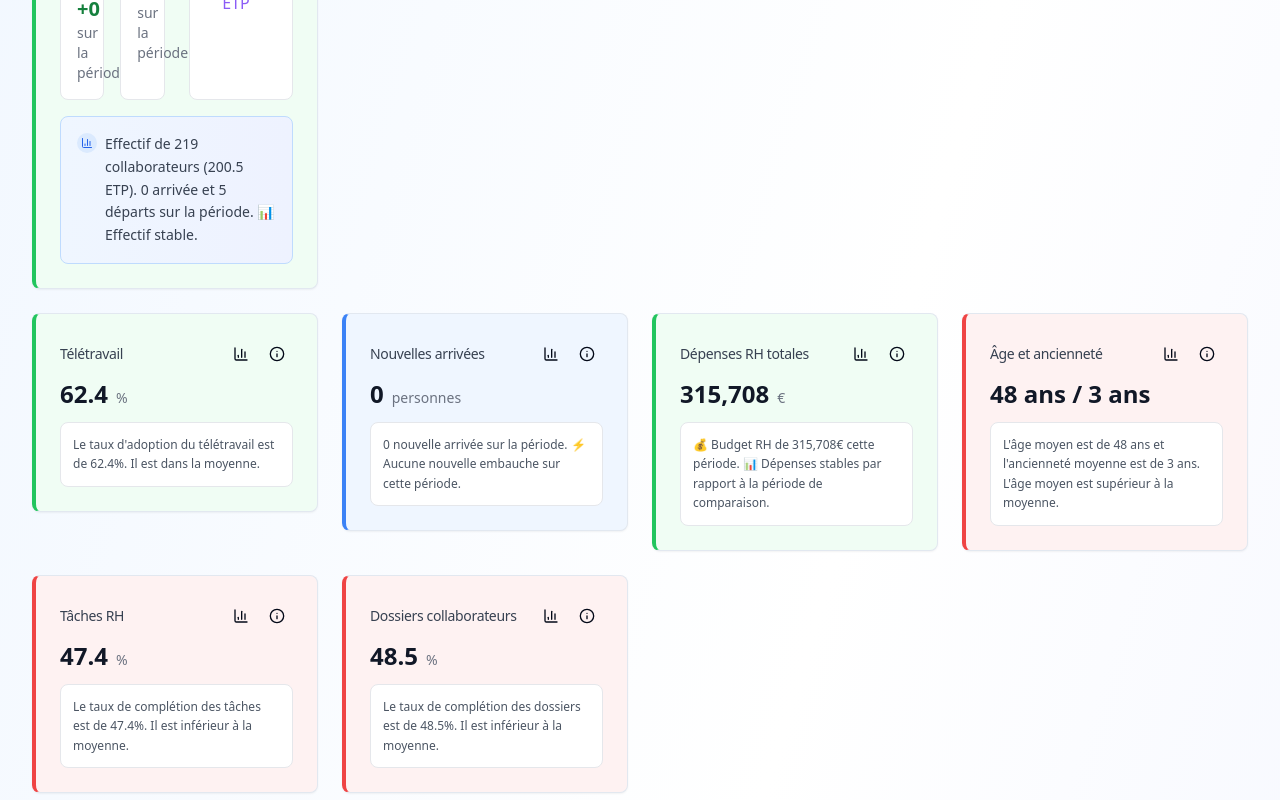
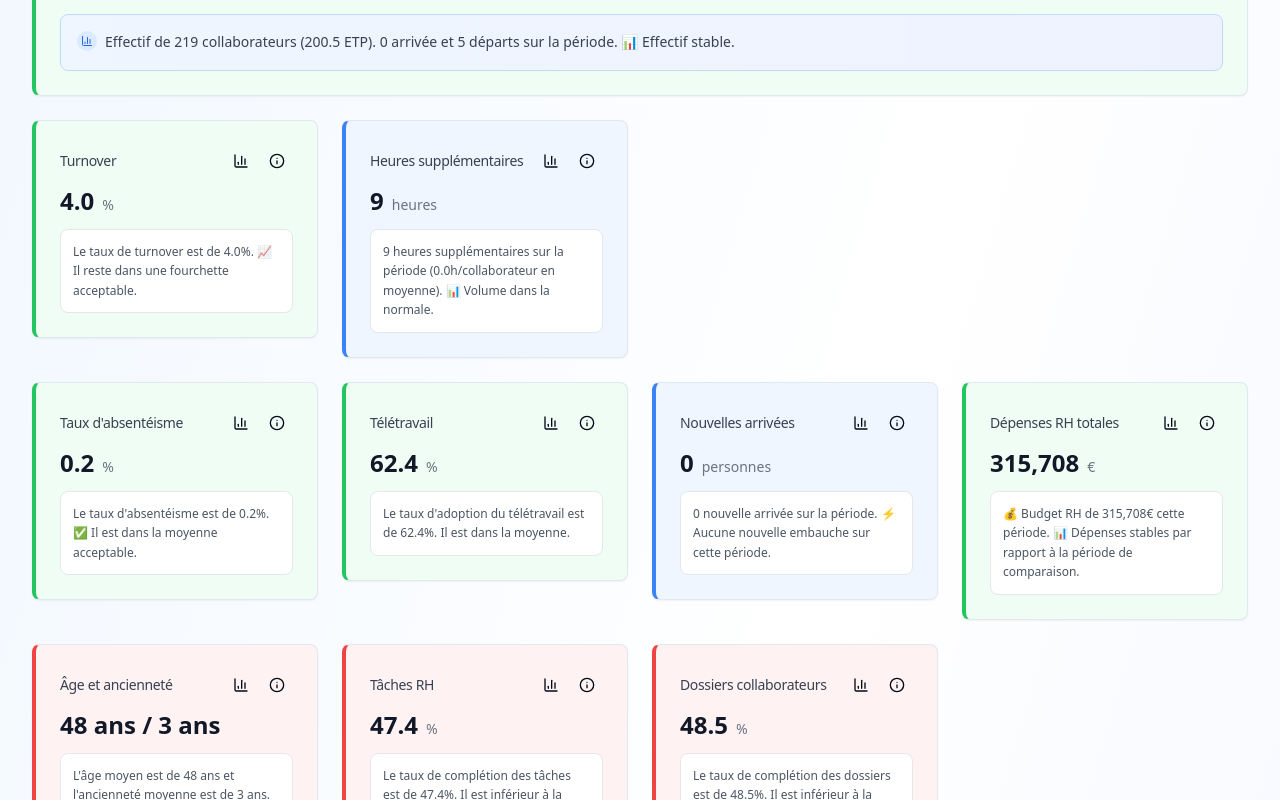
Before and after one commit to asendit/staff-analytics-hub, a React (Vite) app: page / in a window 1280 px wide. Shown: the part 940-1740 px from the top of the page. Built offline with nearby package versions, Linux system fonts and the light colour scheme.

Commit message:
Adjust KPI card layout

```diff
--- a/src/pages/Index.tsx
+++ b/src/pages/Index.tsx
@@ -282,9 +282,10 @@ const Index = () => {
           </div>
 
           {(kpis.length > 0 || headcountData) ? (
-            <div className="grid grid-cols-1 md:grid-cols-2 lg:grid-cols-4 xl:grid-cols-4 gap-6">
-              {/* Carte d'effectif étendue */}
+            <>
+              {/* Première ligne: Carte d'effectif */}
               {headcountData && (
+                <div className="mb-6">
                   <div className="animate-fade-in" style={{ animationDelay: '0ms' }}>
                     <HeadcountCard
                       data={headcountData}
@@ -318,11 +319,14 @@ const Index = () => {
                       showInsight={isAIEnabled}
                     />
                   </div>
+                </div>
               )}
 
-              {/* Autres KPIs */}
-              {kpis.map((kpi, index) => (
-                <div key={kpi.id} className="animate-fade-in" style={{ animationDelay: `${(index + (headcountData ? 1 : 0)) * 100}ms` }}>
+              {/* Deuxième ligne: Turnover et Heures supplémentaires */}
+              {kpis.filter(kpi => kpi.id === 'turnover' || kpi.id === 'overtime-hours').length > 0 && (
+                <div className="grid grid-cols-1 md:grid-cols-2 lg:grid-cols-4 xl:grid-cols-4 gap-6 mb-6">
+                  {kpis.filter(kpi => kpi.id === 'turnover' || kpi.id === 'overtime-hours').map((kpi, index) => (
+                    <div key={kpi.id} className="animate-fade-in" style={{ animationDelay: `${(index + 1) * 100}ms` }}>
                       <KPICard
                         kpi={kpi}
                         onInfoClick={() => handleKPIInfoClick(kpi)}
@@ -332,6 +336,24 @@ const Index = () => {
                     </div>
                   ))}
                 </div>
+              )}
+
+              {/* Autres KPIs (excluant turnover et overtime) */}
+              {kpis.filter(kpi => kpi.id !== 'turnover' && kpi.id !== 'overtime-hours').length > 0 && (
+                <div className="grid grid-cols-1 md:grid-cols-2 lg:grid-cols-4 xl:grid-cols-4 gap-6">
+                  {kpis.filter(kpi => kpi.id !== 'turnover' && kpi.id !== 'overtime-hours').map((kpi, index) => (
+                    <div key={kpi.id} className="animate-fade-in" style={{ animationDelay: `${(index + 3) * 100}ms` }}>
+                      <KPICard
+                        kpi={kpi}
+                        onInfoClick={() => handleKPIInfoClick(kpi)}
+                        onChartClick={() => handleKPIChartClick(kpi)}
+                        showInsight={isAIEnabled}
+                      />
+                    </div>
+                  ))}
+                </div>
+              )}
+            </>
           ) : (
             <div className="text-center py-12">
               <Brain className="h-12 w-12 text-gray-400 mx-auto mb-4" />
```
Lines whose indentation alone changed are shown as unchanged.
